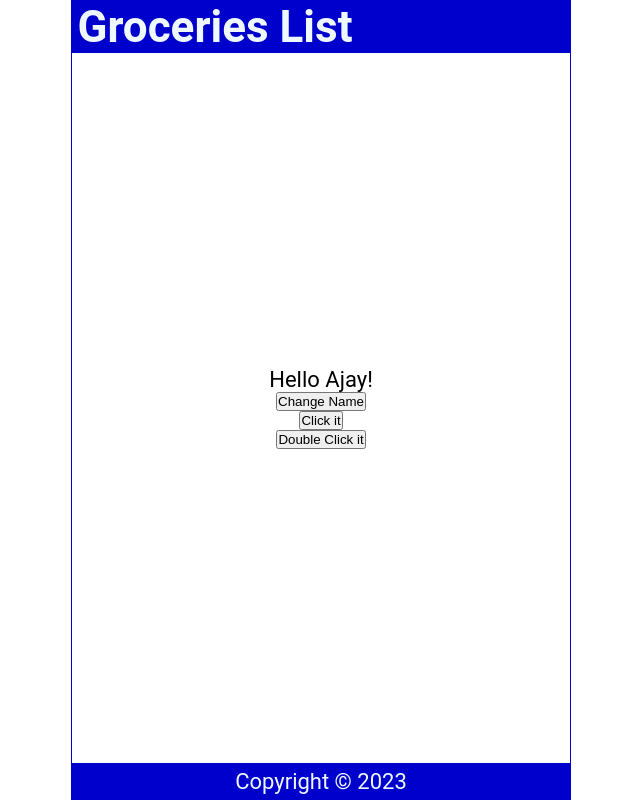
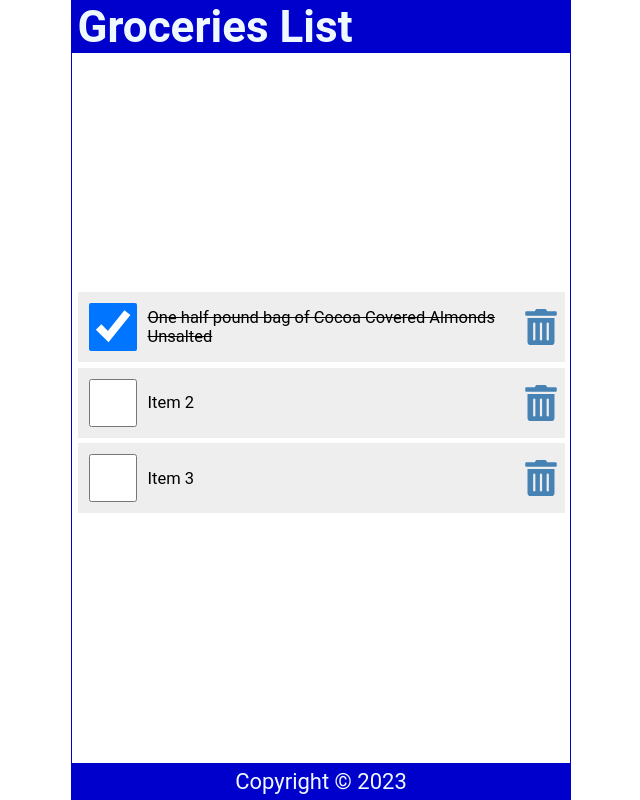
Before and after one commit to Ajay9407898020/React-tuts-dev, a React (Create React App) app: page / in a window 1280 px wide. Shown: the whole page, without its empty margins (319-959 px from the left). Built offline with nearby package versions, Linux system fonts and the light colour scheme; the HTML template or start-up script is replaced by a standard one.

Commit message:
add list and keys

```diff
--- a/package.json
+++ b/package.json
@@ -34,5 +34,8 @@
       "last 1 firefox version",
       "last 1 safari version"
     ]
+  },
+  "devDependencies": {
+    "react-icons": "^4.7.1"
   }
 }
--- a/src/Content.js
+++ b/src/Content.js
@@ -1,29 +1,67 @@
-import React, {useState} from "react";
+import React, { useState } from "react";
+import { FaTrashAlt } from "react-icons/fa";
 
 function Content() {
-  const [name, setName] = useState('Ajay');
-  const [count, setCount] = useState(0);
-  const handleNameChange = () => {
-    const names = ["bob", "kevin", "dev"];
-    const int = Math.floor(Math.random() * 3);
-    setName(names[int]);
+  const [items, setItems] = useState([
+    {
+      id: 1,
+      checked: true,
+      item: "One half pound bag of Cocoa Covered Almonds Unsalted",
+    },
+    {
+      id: 2,
+      checked: false,
+      item: "Item 2",
+    },
+    {
+      id: 3,
+      checked: false,
+      item: "Item 3",
+    },
+  ]);
+
+  const handleCheck = (id) => {
+    const listItems = items.map((item) =>
+      item.id === id ? { ...item, checked: !item.checked } : item
+    );
+    setItems(listItems);
+    localStorage.setItem("shoppinglist", JSON.stringify(listItems));
   };
-  const handleClick = () => {
-    setCount(count + 1);
-    console.log(count)
-  }
-  const handleClick2 = (names) => {
-    console.log(`${names} was clicked`);
-  }
-  const handleClick3 = (e) => {
-    console.log(e.target);
-  }
+
+  const handleDelete = (id) => {
+    const listItems = items.filter((item) => item.id !== id);
+    setItems(listItems);
+    localStorage.setItem("shoppinglist", JSON.stringify(listItems));
+  };
+
   return (
     <main>
-      <p>Hello {name}!</p>
-      <button onClick={handleNameChange}>Change Name</button>
-      <button onClick={handleClick}>Click it</button>
-      <button onDoubleClick={(e)=> handleClick3(e)}>Double Click it</button>
+      {items.length ? (
+        <ul>
+          {items.map((item) => (
+            <li className="item" key={item.id}>
+              <input
+                type="checkbox"
+                checked={item.checked}
+                onChange={() => handleCheck(item.id)}
+              />
+              <label
+                onDoubleClick={() => handleCheck(item.id)}
+                style={item.checked ? { textDecoration: "line-through" } : null}
+              >
+                {item.item}
+              </label>
+              <FaTrashAlt
+                role="button"
+                tabIndex="0"
+                onClick={() => handleDelete(item.id)}
+              />
+            </li>
+          ))}
+        </ul>
+      ) : (
+        <p style={{ marginTop: "2rem" }}>Your list is empty.</p>
+      )}
     </main>
   );
 }
--- a/src/index.css
+++ b/src/index.css
@@ -57,3 +57,62 @@
   display: grid;
   place-content: center;
 }
+
+ul {
+  width: 100%;
+  list-style: none;
+  padding: 0 0.25rem 0.25rem;
+}
+
+ul li::before {
+  content: "\200B";
+}
+
+.item {
+  display: flex;
+  justify-content: flex-start;
+  align-items: center;
+  padding: 0.5rem 0 0.5rem 0.5rem;
+  margin: 0.25rem 0;
+  background-color: #eee;
+}
+
+.item:first-child {
+  margin: 0;
+}
+
+.item input[type="checkbox"] {
+  text-align: center;
+  width: 2.5rem;
+  width: 48px;
+  min-width: 48px;
+  height: 2.5rem;
+  height: 48px;
+  min-height: 48px;
+  cursor: pointer;
+  margin-right: 0.5rem;
+}
+
+.item input[type="checkbox"]:focus + label {
+  text-decoration: underline;
+}
+
+.item > label {
+  font-size: 0.75rem;
+  flex-grow: 1;
+}
+
+.item svg {
+  width: 48px;
+  min-width: 48px;
+  height: 36px;
+  font-size: 1rem;
+  color: steelblue;
+  cursor: pointer;
+}
+
+.item svg:focus,
+.item svg:hover {
+  color: red;
+  outline: none;
+}
```
Also changed, not shown: 1 other file (tests, documents, lock files or other folders).
